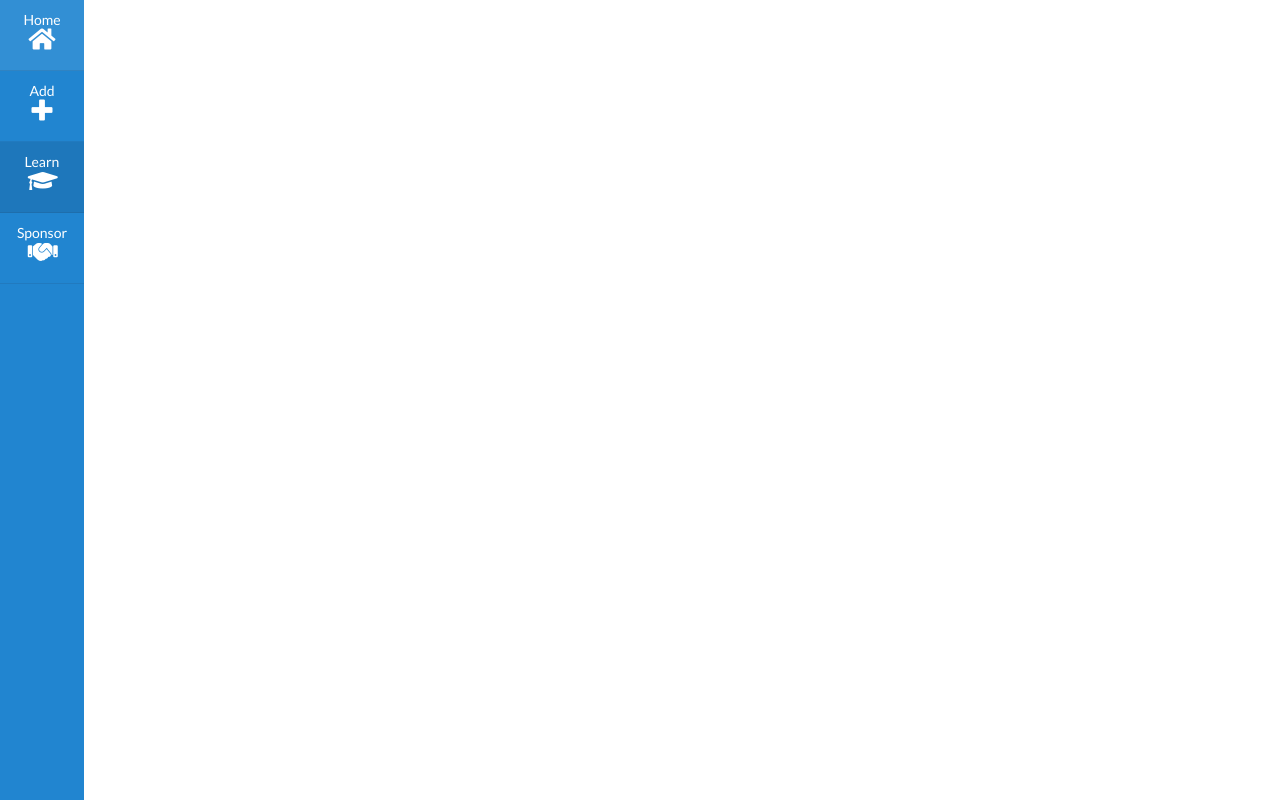
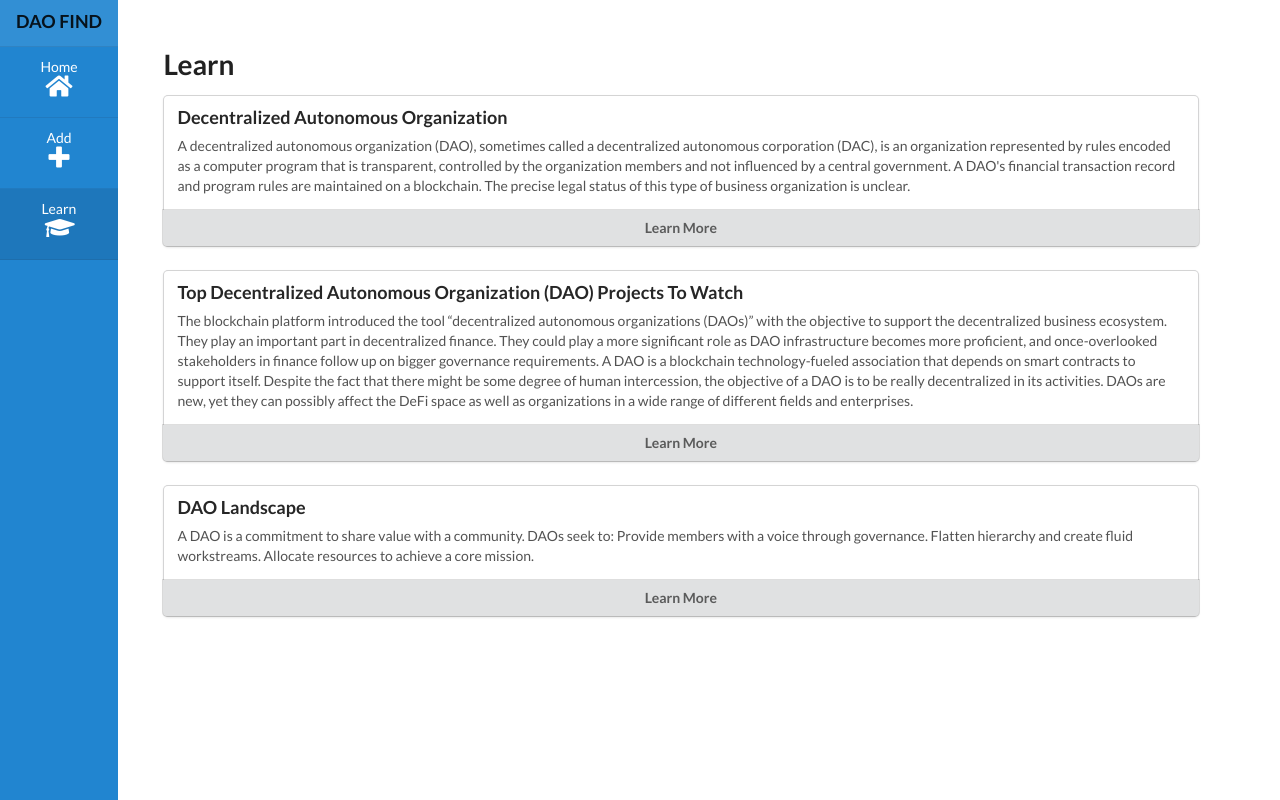
Before and after one commit to dmart411/MinorityProgrammers-DAOfind-MERN-Skills-Test, a React (Create React App) app: page /learn in a window 1280 px wide. Built offline with nearby package versions, Linux system fonts and the light colour scheme.

Commit message:
added learn page

```diff
--- a/src/components/App.js
+++ b/src/components/App.js
@@ -4,6 +4,8 @@ import AddDao from "./AddDao";
 import Sidebar from "./Sidebar";
 import OrganizationPage from "./OrganizationPage";
 import UpdateDao from "./UpdateDao";
+import Learn from "./Learn";
+import Sponsor from "./Sponsor";
 
 function App() {
   return (
@@ -17,6 +19,8 @@ function App() {
             <Route path="/add-dao" component={AddDao} />
             <Route path="/edit-dao/:id" component={UpdateDao} />
             <Route path="/dao/:id" component={OrganizationPage} />
+            <Route path="/learn" component={Learn} />
+            <Route path="/sponsor" component={Sponsor} />
           </Switch>
         </div>
       </div>
--- /dev/null
+++ b/src/components/Learn/index.js
@@ -0,0 +1,92 @@
+import React from "react";
+
+const Learn = () => {
+  return (
+    <div className="ui container" style={{ marginTop: "50px" }}>
+      <h1 className="ui header">Learn</h1>
+      <div className="ui cards">
+        <div className="ui card fluid">
+          <div className="content">
+            <a
+              className="header"
+              href="https://en.wikipedia.org/wiki/Decentralized_autonomous_organization"
+            >
+              Decentralized Autonomous Organization
+            </a>
+            <div className="description">
+              A decentralized autonomous organization (DAO), sometimes called a
+              decentralized autonomous corporation (DAC), is an organization
+              represented by rules encoded as a computer program that is
+              transparent, controlled by the organization members and not
+              influenced by a central government. A DAO's financial transaction
+              record and program rules are maintained on a blockchain. The
+              precise legal status of this type of business organization is
+              unclear.
+            </div>
+          </div>
+          <a
+            className="ui bottom attached button"
+            href="https://en.wikipedia.org/wiki/Decentralized_autonomous_organization"
+          >
+            Learn More
+          </a>
+        </div>
+        <div className="ui card fluid">
+          <div className="content">
+            <a
+              className="header"
+              href="https://www.blockchain-council.org/blockchain/top-decentralized-autonomous-organization-dao-projects-to-watch/"
+            >
+              Top Decentralized Autonomous Organization (DAO) Projects To Watch
+            </a>
+            <div className="description">
+              The blockchain platform introduced the tool “decentralized
+              autonomous organizations (DAOs)” with the objective to support the
+              decentralized business ecosystem. They play an important part in
+              decentralized finance. They could play a more significant role as
+              DAO infrastructure becomes more proficient, and once-overlooked
+              stakeholders in finance follow up on bigger governance
+              requirements. A DAO is a blockchain technology-fueled association
+              that depends on smart contracts to support itself. Despite the
+              fact that there might be some degree of human intercession, the
+              objective of a DAO is to be really decentralized in its
+              activities. DAOs are new, yet they can possibly affect the DeFi
+              space as well as organizations in a wide range of different fields
+              and enterprises.
+            </div>
+          </div>
+          <a
+            className="ui bottom attached button"
+            href="https://www.blockchain-council.org/blockchain/top-decentralized-autonomous-organization-dao-projects-to-watch/"
+          >
+            Learn More
+          </a>
+        </div>
+        <div className="ui card fluid">
+          <div className="content">
+            <a
+              className="header"
+              href="https://coopahtroopa.mirror.xyz/_EDyn4cs9tDoOxNGZLfKL7JjLo5rGkkEfRa_a-6VEWw"
+            >
+              DAO Landscape
+            </a>
+            <div className="description">
+              A DAO is a commitment to share value with a community. DAOs seek
+              to: Provide members with a voice through governance. Flatten
+              hierarchy and create fluid workstreams. Allocate resources to
+              achieve a core mission.
+            </div>
+          </div>
+          <a
+            className="ui bottom attached button"
+            href="https://coopahtroopa.mirror.xyz/_EDyn4cs9tDoOxNGZLfKL7JjLo5rGkkEfRa_a-6VEWw"
+          >
+            Learn More
+          </a>
+        </div>
+      </div>
+    </div>
+  );
+};
+
+export default Learn;
--- a/src/components/OrganizationPage/index.js
+++ b/src/components/OrganizationPage/index.js
@@ -6,7 +6,7 @@ import { fetchDaos } from "../../actions";
 const OrganizationPage = ({ match, fetchDaos, dao }) => {
   useEffect(() => {
     fetchDaos();
-  }, [fetchDaos]);
+  }, []);
 
   const renderContent = () => {
     return (
--- a/src/components/Sidebar/SidebarData.js
+++ b/src/components/Sidebar/SidebarData.js
@@ -14,9 +14,4 @@ export const SidebarData = [
     icon: <i className="graduation cap icon"></i>,
     link: "/learn",
   },
-  {
-    title: "Sponsor",
-    icon: <i className="handshake icon"></i>,
-    link: "/sponsor",
-  },
 ];
--- a/src/components/Sidebar/index.js
+++ b/src/components/Sidebar/index.js
@@ -5,9 +5,10 @@ import { SidebarData } from "./SidebarData";
 const Sidebar = () => {
   const location = useLocation();
   return (
-    <div
-      className="ui thin sidebar visible inverted blue vertical labeled icon menu"
-    >
+    <div className="ui thin sidebar visible inverted blue vertical labeled icon menu">
+      <Link to="/" className="item">
+        <div className="ui header">DAO FIND</div>
+      </Link>
       {SidebarData.map((value, key) => {
         return (
           <Link
```
